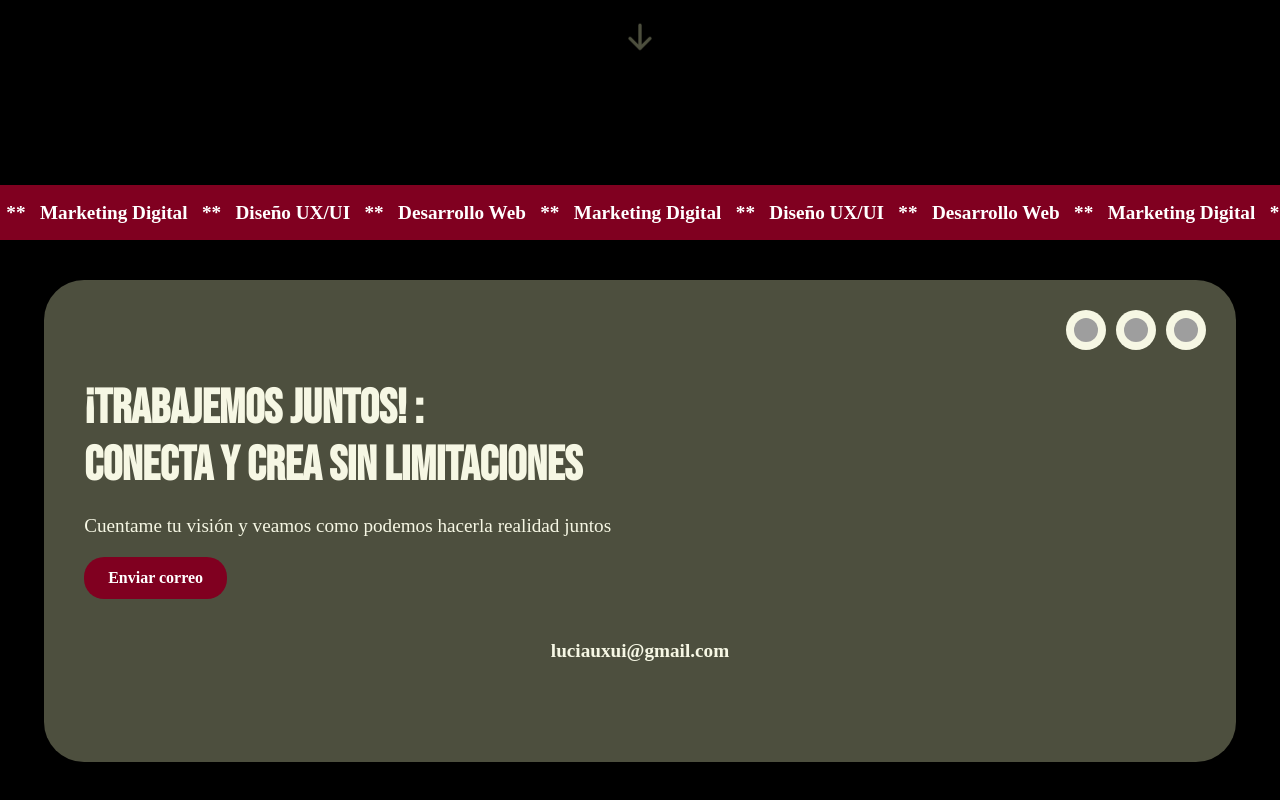
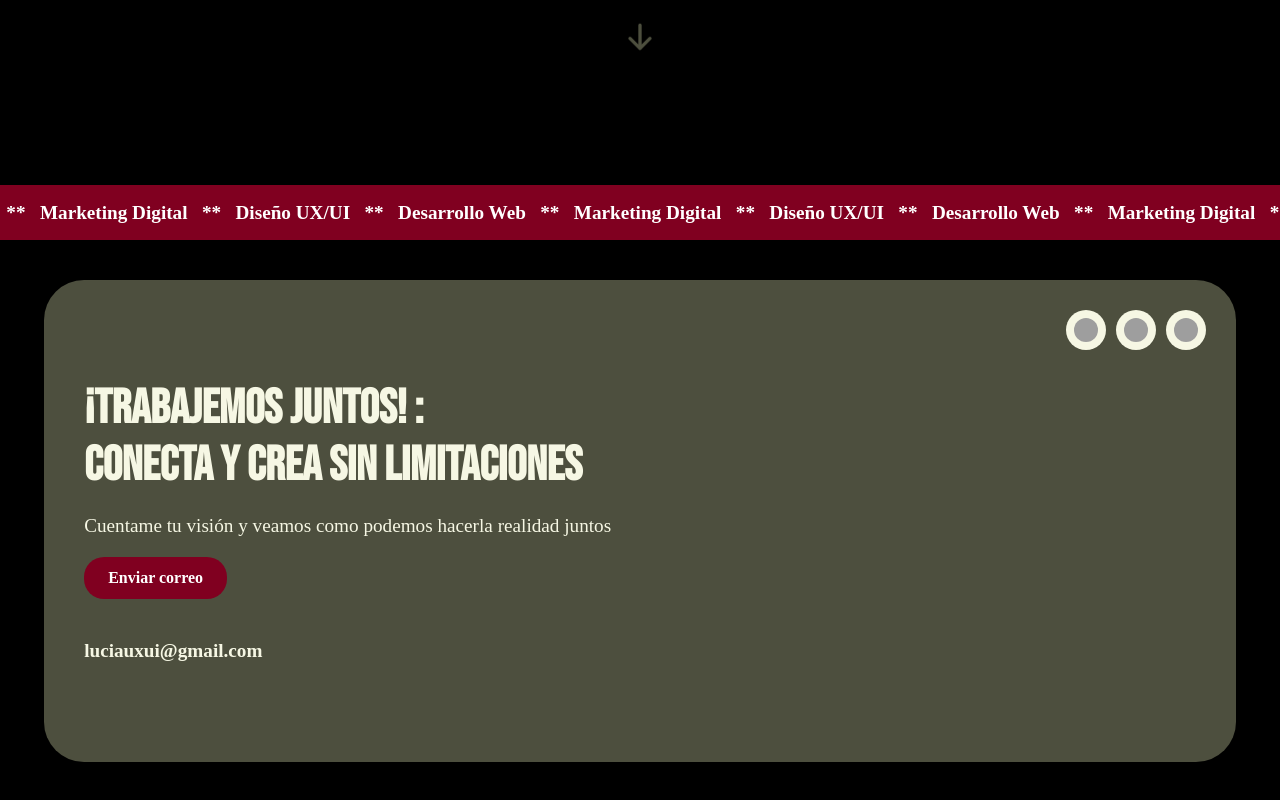
Before and after one commit to luulaa13/portfolio, a React (Vite) app: page /portfolio in a window 1280 px wide. Shown: the part 537-1337 px from the top of the page. Built offline with nearby package versions, Linux system fonts and the light colour scheme; no server answers; grey boxes are pictures that could not be loaded; a web font is replaced by a local one.

Commit message:
Update Portfolio.css

```diff
--- a/src/style/Portfolio.css
+++ b/src/style/Portfolio.css
@@ -212,10 +212,9 @@
 }
 
 .email {
-  font-size: 1.8rem; /* o lo que prefieras */
+  font-size: 30px; /* o lo que prefieras */
   font-weight: bold;
   line-height: 1.2;
-  text-align: center; /* o left si prefieres */
   margin-top: 1.5rem;
 }
 
```
